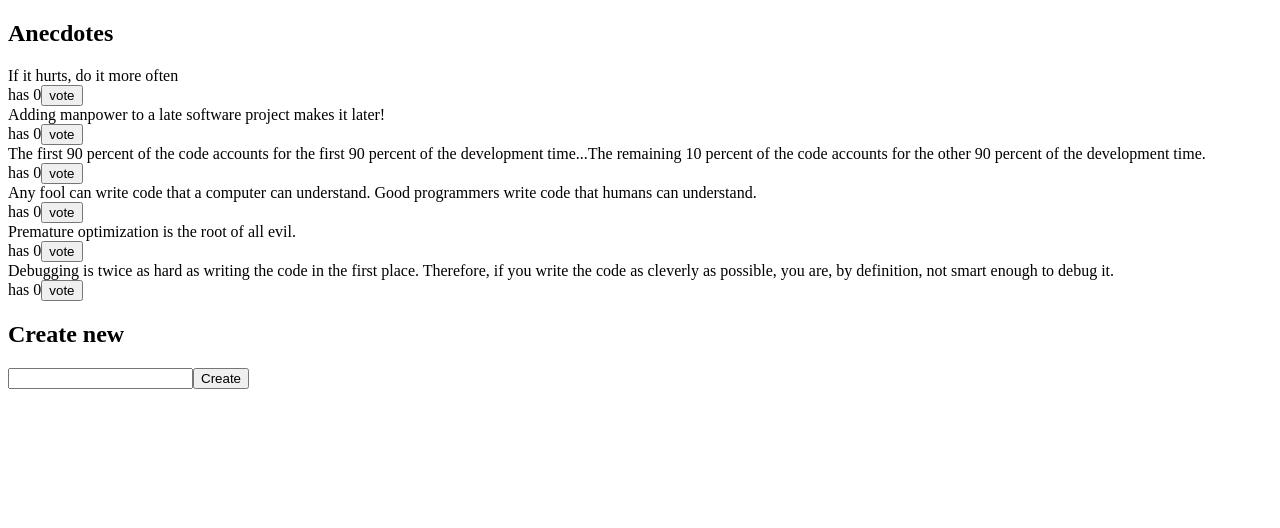
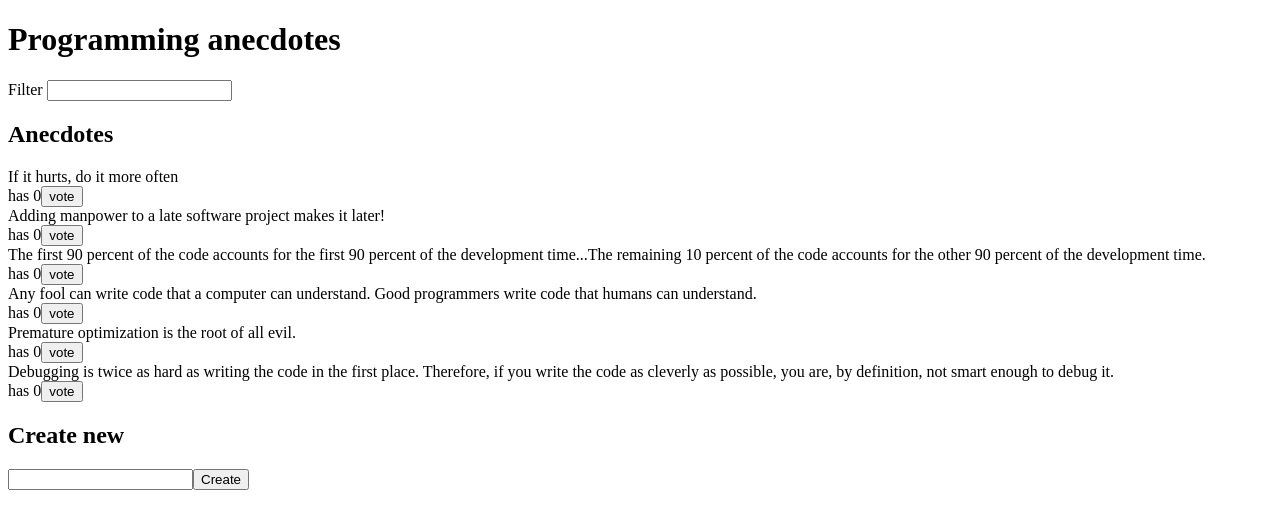
Before and after one commit to eerojala/Anecdote-application, a React (Create React App) app: page / in a window 1280 px wide. Shown: the top 528 px of the page. Built offline with nearby package versions, Linux system fonts and the light colour scheme.

Commit message:
6.5 done

```diff
--- a/src/App.js
+++ b/src/App.js
@@ -1,5 +1,6 @@
 import React from 'react';
 import Notification from './components/Notification'
+import Filter from './components/Filter'
 import AnecdoteList from './components/AnecdoteList'
 import AnecdoteForm from './components/AnecdoteForm'
 
@@ -7,7 +8,9 @@ class App extends React.Component {
   render() {
     return (
       <div>
+        <h1>Programming anecdotes</h1>
         <Notification store={this.props.store} />
+        <Filter store={this.props.store} />
         <AnecdoteList store={this.props.store} />
         <AnecdoteForm store={this.props.store} />
       </div>
--- a/src/components/AnecdoteList.js
+++ b/src/components/AnecdoteList.js
@@ -16,7 +16,13 @@ class AnecdoteList extends React.Component {
     }
 
     render() {
-        const anecdotes = this.props.store.getState().anecdotes
+        let anecdotes = this.props.store.getState().anecdotes
+        const filter = this.props.store.getState().filter
+
+        if (filter !== null && filter !== '') {
+            anecdotes = anecdotes.filter( (anecdote) => { return anecdote.content.toUpperCase().includes(filter.toUpperCase()) } )
+        }
+
         anecdotes.sort( (a, b) => { return b.votes - a.votes } )
 
         return(
--- /dev/null
+++ b/src/components/Filter.js
@@ -0,0 +1,23 @@
+import React from 'react'
+import { changeFilter } from '../reducers/filterReducer'
+
+class Filter extends React.Component {
+    handleChange = (event) => {
+        const filter = event.target.value
+        this.props.store.dispatch(changeFilter(filter))
+    }
+
+    render() {
+        const style = {
+            marginBottom: 10
+        }
+
+        return (
+            <div style={style}>
+                Filter <input onChange={this.handleChange} />
+            </div>
+        )
+    }
+}
+
+export default Filter
--- a/src/index.js
+++ b/src/index.js
@@ -4,10 +4,12 @@ import { createStore, combineReducers } from 'redux'
 import App from './App';
 import anecdoteReducer from './reducers/anecdoteReducer'
 import notificationReducer from './reducers/notificationReducer'
+import filterReducer from './reducers/filterReducer'
 
 const reducer = combineReducers({
     anecdotes: anecdoteReducer,
-    notification: notificationReducer
+    notification: notificationReducer,
+    filter: filterReducer
 })
 
 const store = createStore(reducer)
--- /dev/null
+++ b/src/reducers/filterReducer.js
@@ -0,0 +1,17 @@
+const filterReducer = (state = '', action) => {
+    switch (action.type) {
+        case 'SET_FILTER':
+            return action.filter
+        default:
+            return state
+    }
+}
+
+export const changeFilter = (filter) => {
+    return {
+        type: 'SET_FILTER',
+        filter
+    }
+}
+
+export default filterReducer
--- a/src/reducers/notificationReducer.js
+++ b/src/reducers/notificationReducer.js
@@ -1,5 +1,5 @@
 const notificationReducer = (state = null, action) => {
-    switch(action.type) {
+    switch (action.type) {
         case 'SET_NOTIFICATION':
             return action.notification
         case 'HIDE_NOTIFICATION':
```
